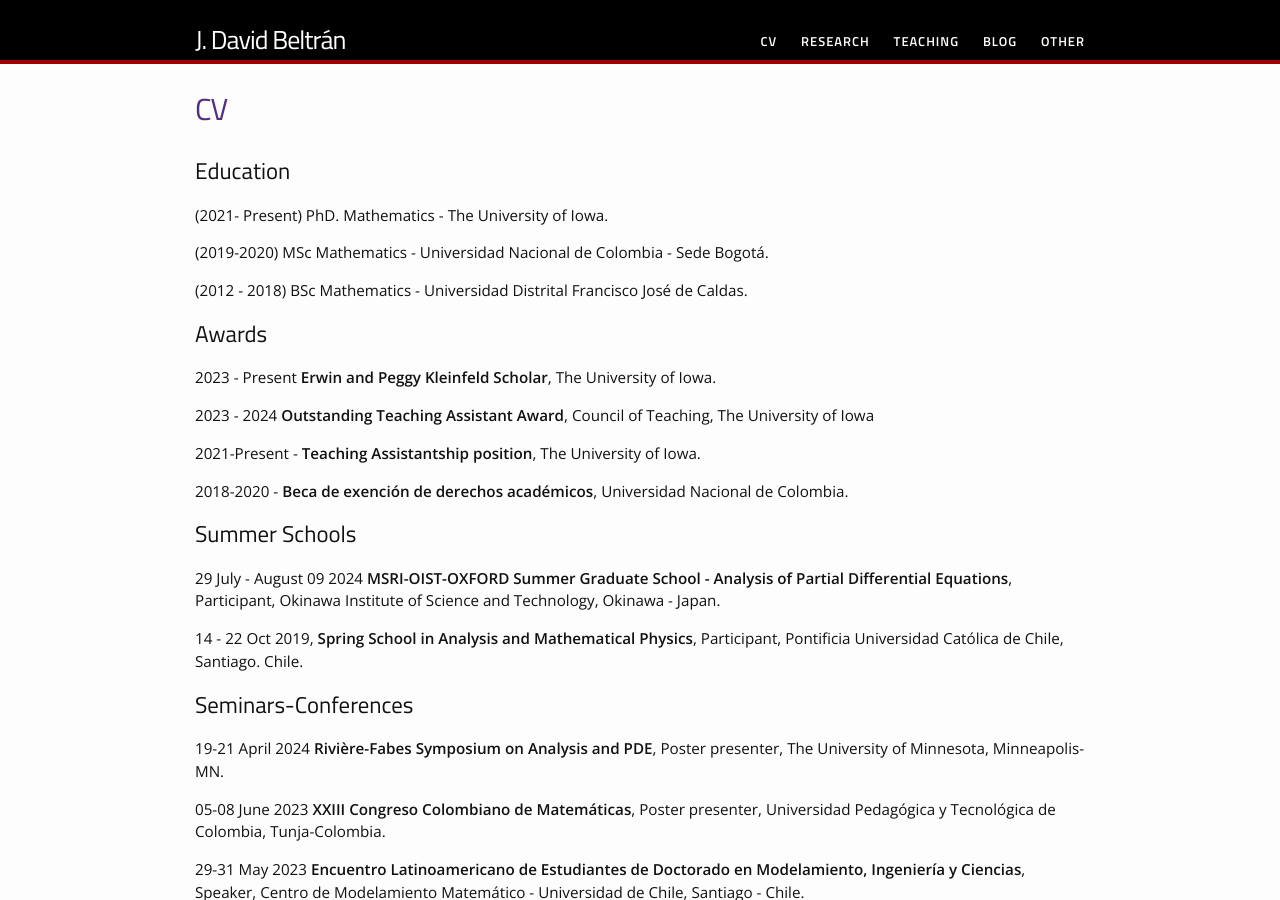
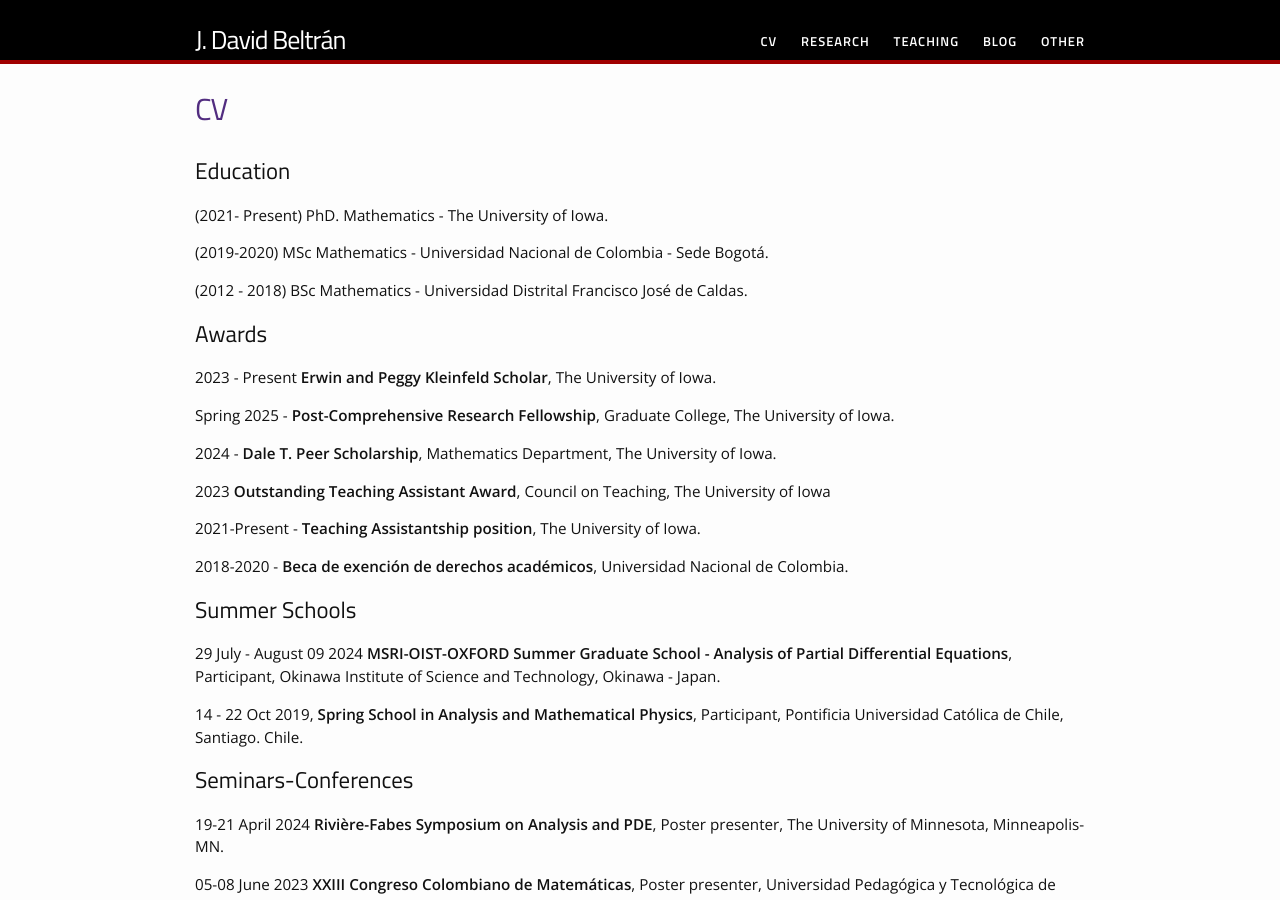
Before and after one commit to jdavidbel/jdavidbel.github.io, a Jekyll site: the page built from cv.md, in a window 1280 px wide and 900 px high. Built offline with Jekyll 4.4.1, drawn with Linux system fonts in a browser that asks for light colours.

Commit message:
Some changes
Included new scholarships, fixed some typos and also included Fourier Analysis course.

```diff
--- a/cv.md
+++ b/cv.md
@@ -17,7 +17,11 @@ permalink: /cv/
 
 2023 - Present **Erwin and Peggy Kleinfeld Scholar**, The University of Iowa.
 
-2023 - 2024 **Outstanding Teaching Assistant Award**, Council of Teaching, The University of Iowa
+Spring 2025 - **Post-Comprehensive Research Fellowship**, Graduate College, The University of Iowa.
+
+2024 - **Dale T. Peer Scholarship**, Mathematics Department, The University of Iowa.
+
+2023 **Outstanding Teaching Assistant Award**, Council on Teaching, The University of Iowa
 
 2021-Present - **Teaching Assistantship position**, The University of Iowa.
 
```
Also changed, not shown: teaching/teaching.md (+3 -0 lines).
